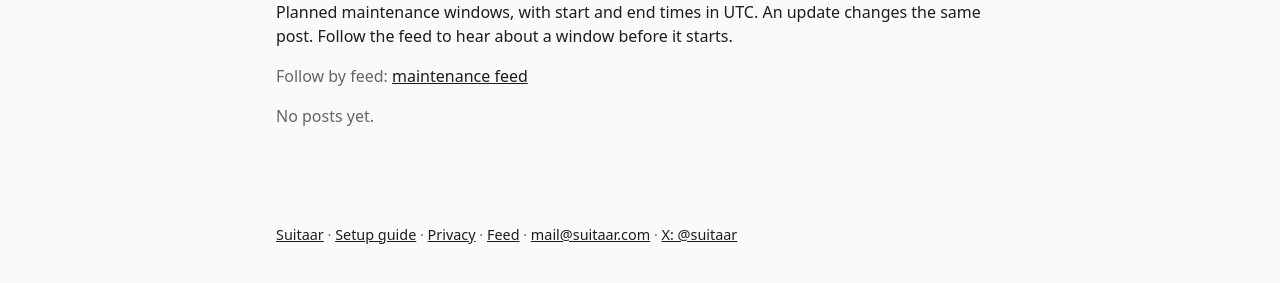
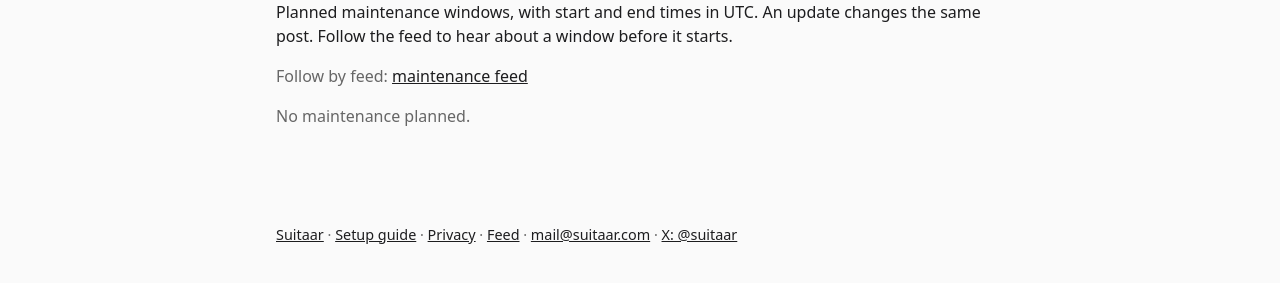
Before and after one commit to Suitaar/news, a Jekyll site: the page built from maintenance/index.html, in a window 1280 px wide. Shown: the part 137-420 px from the top of the page. Built offline with Jekyll 4.4.1, drawn with Linux system fonts in a browser that asks for light colours.

Commit message:
fix(maintenance): say "No maintenance planned." when there are no windows

```diff
--- a/_layouts/category.html
+++ b/_layouts/category.html
@@ -12,5 +12,5 @@ layout: default
   {% endfor %}
 </ul>
 {% else %}
-<p class="muted">No posts yet.</p>
+<p class="muted">{{ page.empty | default: "No posts yet." }}</p>
 {% endif %}
--- a/maintenance/index.html
+++ b/maintenance/index.html
@@ -3,5 +3,6 @@ layout: category
 title: Maintenance
 category: maintenance
 description: Planned maintenance windows for Suitaar, with start and end times in UTC.
+empty: "No maintenance planned."
 ---
 <p>Planned maintenance windows, with start and end times in UTC. An update changes the same post. Follow the feed to hear about a window before it starts.</p>
```
